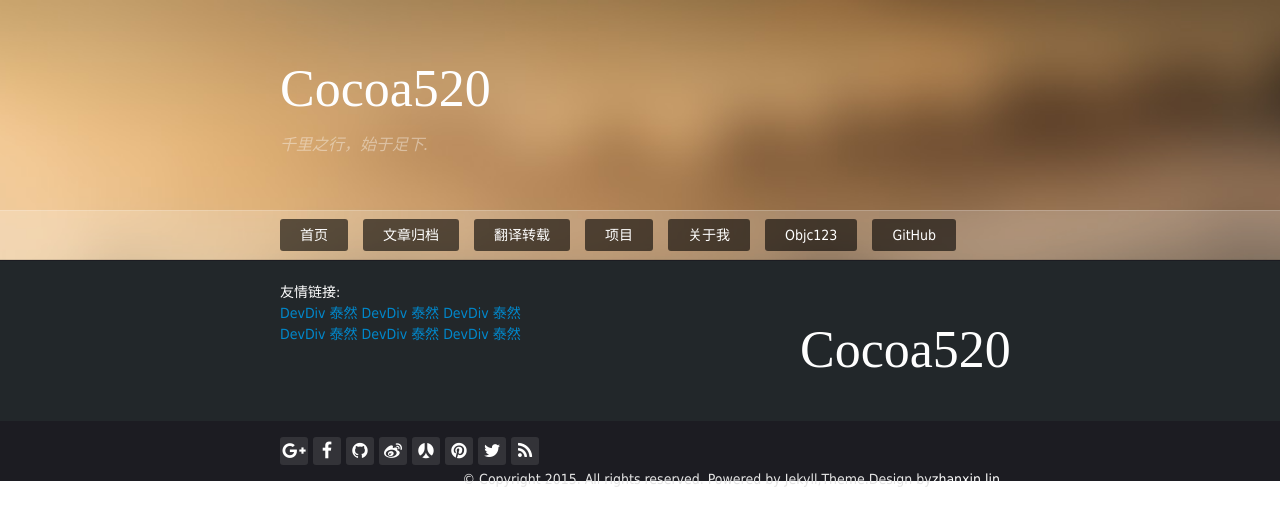
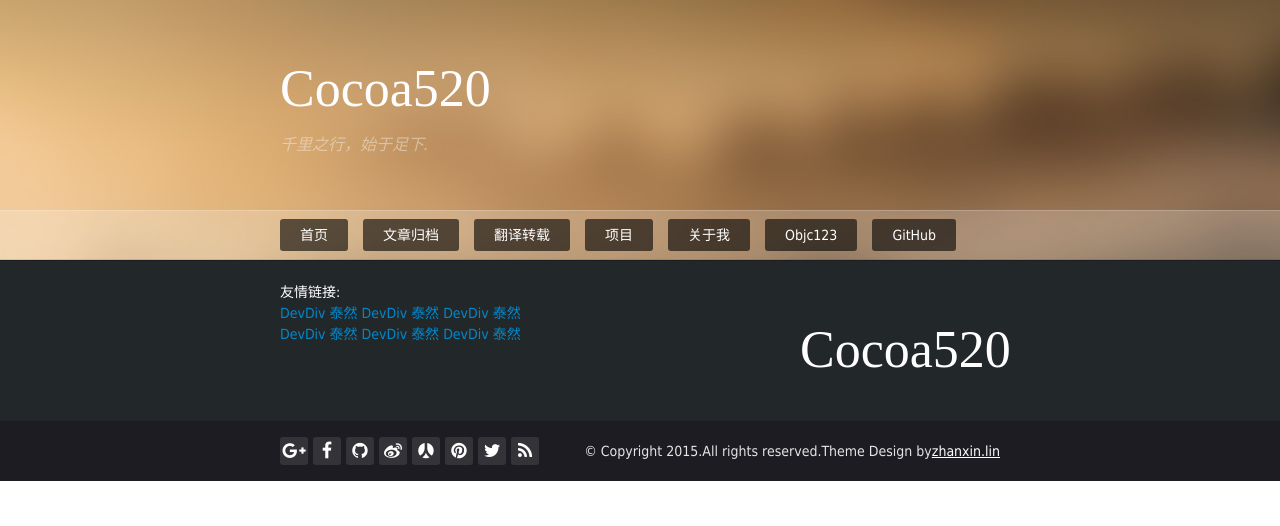
Before and after one commit to cocoa520/cocoa520.github.com, a Jekyll site: the page built from index.html, in a window 1280 px wide. Shown: the top 526 px of the page. Built offline with Jekyll 4.4.1, drawn with Linux system fonts in a browser that asks for light colours; nearby versions of some CDN libraries; some web fonts are replaced; the list of posts is cut into pages by our own code; comment, search, counter and statistics services are not loaded.

Commit message:
modify the copyrigit

```diff
--- a/_layouts/default.html
+++ b/_layouts/default.html
@@ -90,7 +90,7 @@
                     {% for link in site.follow %}
                     <a class="follow" href="{{ link.url }}" target="_blank"><i class="fa {{ link.class }}"></i></a>
                     {% endfor %}
-                    <p class="text">© Copyright 2015. All rights reserved. Powered by Jekyll,Theme.Design by<a href="http://www.zhanxin.info">zhanxin.lin</a></p>
+                    <p class="text">© Copyright 2015.All rights reserved.Theme Design by<a href="http://www.zhanxin.info">zhanxin.lin</a></p>
                 </div>
             </div>
         </footer>
```
